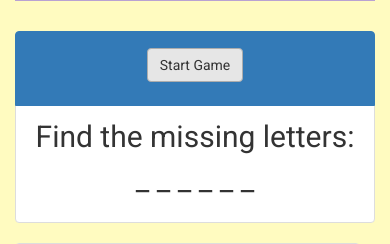
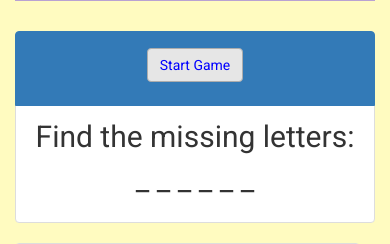
Before and after one commit to Ednas/hangmanGame, a PHP site: page / in a window 390 px wide, with the pointer over the restyled element. Shown: the part 255-499 px from the top of the page. Run offline with PHP 8.4, Linux system fonts and the light colour scheme; some web fonts are replaced.

Commit message:
trying different css for buttons to work on mobile

```diff
--- a/assets/css/style.css
+++ b/assets/css/style.css
@@ -10,6 +10,9 @@ h3 {
 /*For buttons to work on iOS*/
 .btn {
   cursor: pointer;
+}
+.btn:hover, .btn:active{
+  color: blue;
 }
 
 .jumbotron {
```
